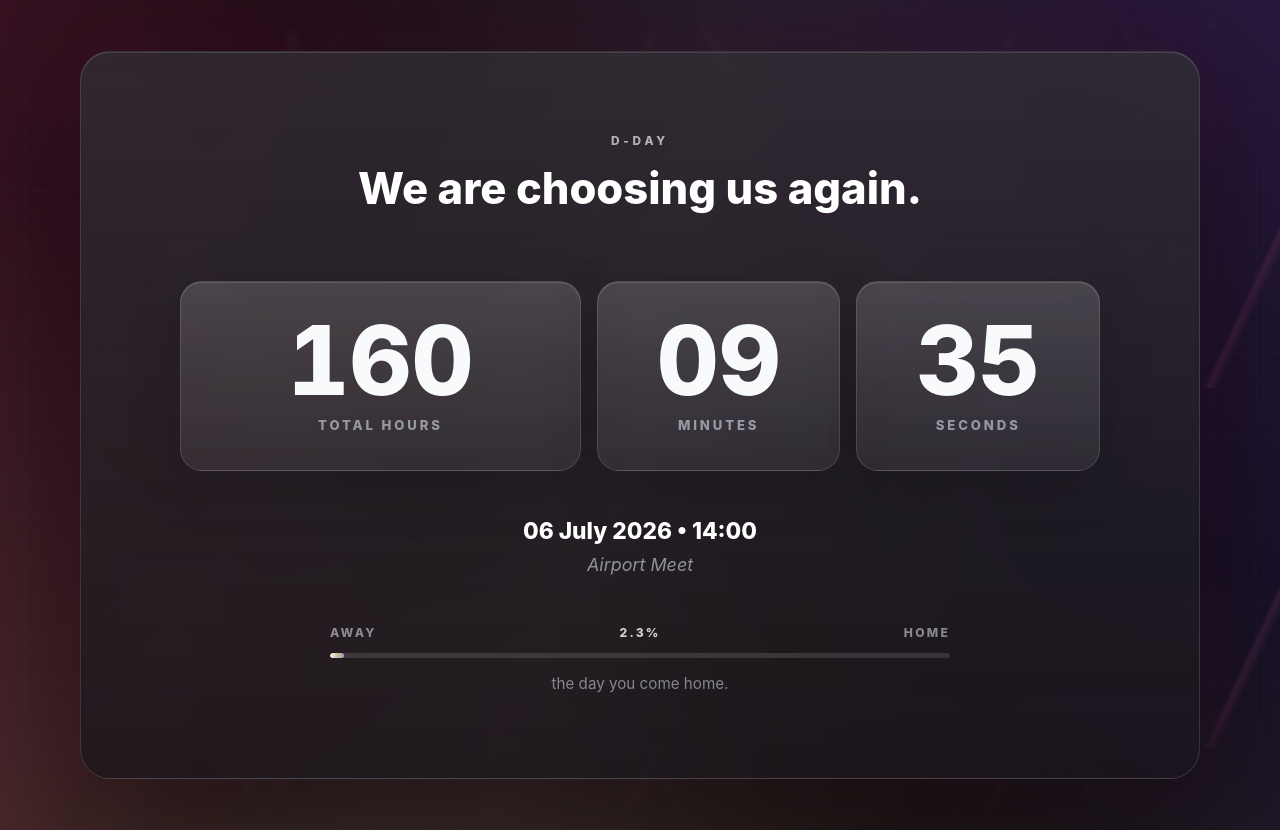
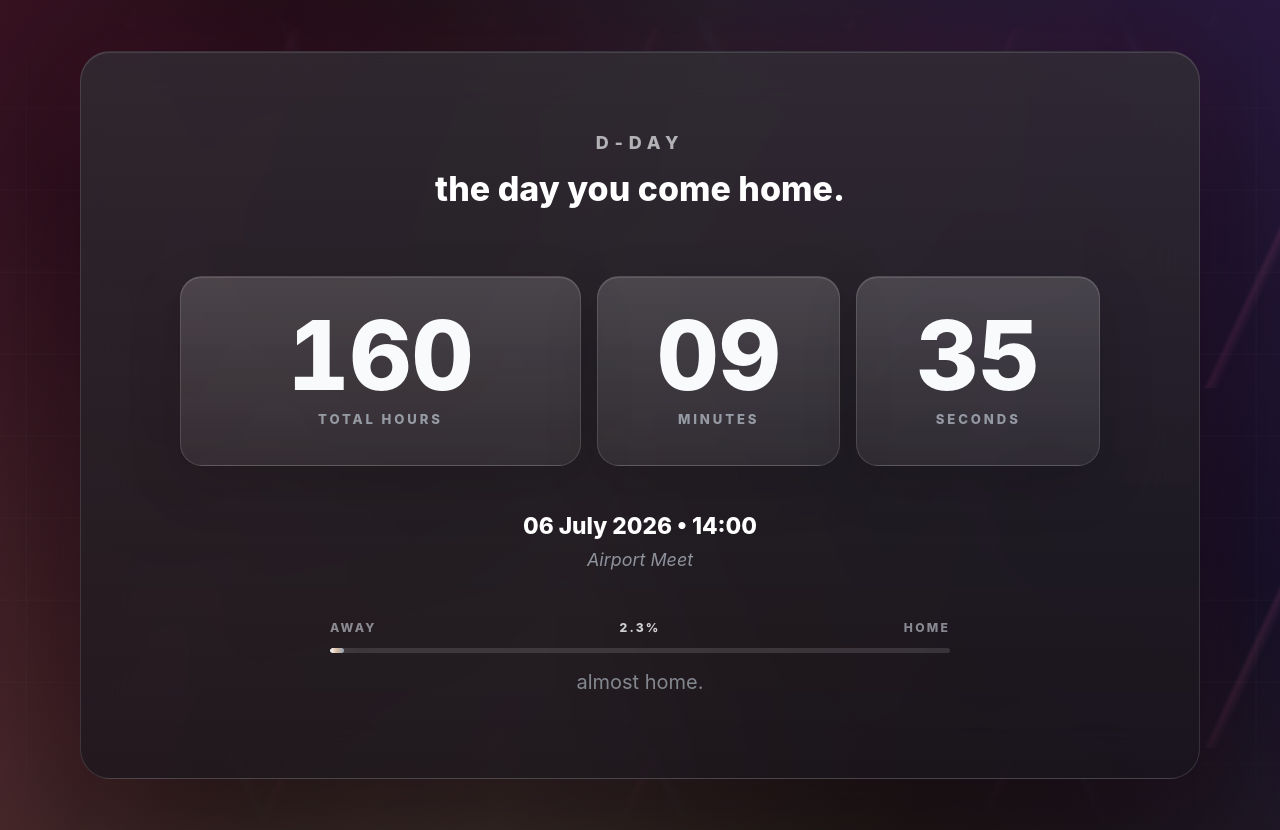
Before and after one commit to erdalyenigul/d-day, a Vue app: page / in a window 1280 px wide. Built offline with nearby package versions, Linux system fonts and the light colour scheme.

Commit message:
text changed

```diff
--- a/src/App.vue
+++ b/src/App.vue
@@ -52,7 +52,7 @@ onUnmounted(() => {
     <section class="memory-panel" aria-labelledby="page-title">
       <div class="intro">
         <p class="eyebrow">D-DAY</p>
-        <h1 id="page-title">We are choosing us again.</h1>
+        <h1 id="page-title">the day you come home.</h1>
       </div>
 
       <div class="timer-grid" aria-label="Time remaining until homecoming">
@@ -77,7 +77,7 @@ onUnmounted(() => {
           <div class="progress-fill" :style="{ width: `${progress}%` }"></div>
         </div>
         <p class="progress-note">
-          the day you come home.
+          almost home.
         </p>
       </div>
 
--- a/src/style.css
+++ b/src/style.css
@@ -116,7 +116,7 @@ select {
 .eyebrow {
   margin: 0 0 18px;
   color: rgba(248, 250, 252, 0.66);
-  font-size: 0.74rem;
+  font-size: 18px;
   font-weight: 800;
   letter-spacing: 0.32em;
   text-transform: uppercase;
@@ -126,7 +126,7 @@ h1 {
   max-width: 620px;
   margin: 0;
   color: #ffffff;
-  font-size: clamp(2rem, 3.4vw, 3.65rem);
+  font-size: 34px;
   font-weight: 780;
   line-height: 1.04;
   letter-spacing: 0;
@@ -243,7 +243,7 @@ h1 {
 .progress-note {
   margin-top: 14px;
   color: rgba(203, 213, 225, 0.58);
-  font-size: clamp(0.82rem, 1.2vw, 0.95rem);
+  font-size: 20px;
   line-height: 1.55;
 }
 
@@ -456,7 +456,7 @@ h1 {
   }
 
   h1 {
-    font-size: clamp(1.85rem, 8vw, 2.85rem);
+    font-size: 30px;
   }
 
   .time-value {
```
